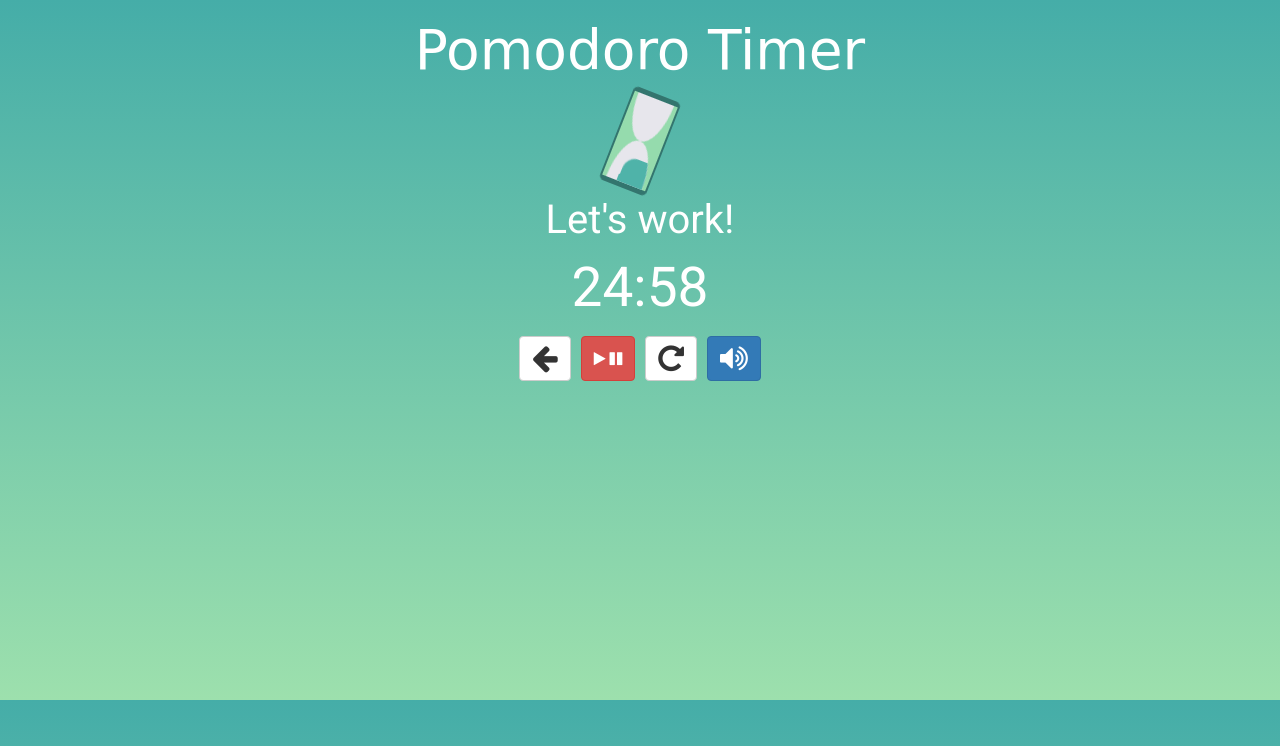
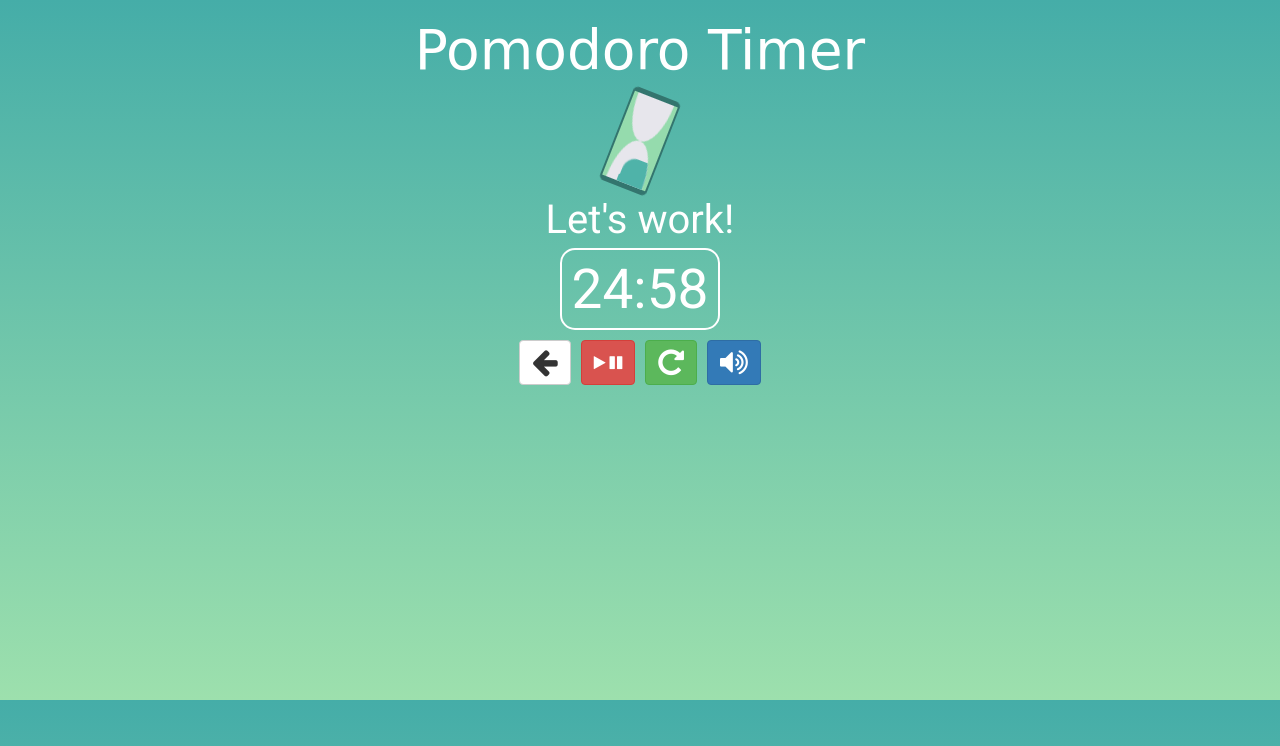
Before and after one commit to christophszcz/pomodoro, a plain HTML site: page index.html in a window 1280 px wide. Both pictures are taken after a click on the button "Start!". Drawn offline with nearby package versions, Linux system fonts and the light colour scheme; a web font is replaced by a local one.

Commit message:
Input a time box.

```diff
--- a/css/timer.css
+++ b/css/timer.css
@@ -37,6 +37,20 @@
 	text-align: center;
 	color: #fff;
 	font-size: 55px;
+  margin-bottom: 10px;
+}
+
+.time-box{
+  display: flex;
+  justify-content: center;
+  border: 2px solid;
+  padding-left: 10px;
+  padding-right: 10px;
+  border-radius: 15px;
+}
+
+p{
+  margin-bottom: 0px;
 }
 
 /* Buttons */
--- a/index.html
+++ b/index.html
@@ -50,7 +50,9 @@
 				<p class="action" id="work-text">Let's work!</p>
 				<p class="action" id="break-text">Calm down! <br/> It's time for a break.</p>
 				<div class="time">
-					<span id="minutes"></span>:<span id="seconds"></span>
+					<div class="time-box">
+						<span id="minutes"></span>:<span id="seconds"></span>
+					</div>
 				</div>
 				<div class="button-group">
 					<button class="btn btn-default" id='go-back'>
@@ -60,16 +62,16 @@
 						<i class="fa fa-play"></i>
 						<i class="fa fa-pause"></i>
 					</button>
-					<button class="btn btn-default" id="reset">
+					<button class="btn btn-success" id="reset">
 						<i class="fa fa-repeat"></i>
 					</button>
 					<button class="btn btn-primary" id="audio">
 						<i class="fa fa-volume-up"></i>
 					</button>
-					<button class="btn btn-primary" id="start-break">
+					<button class="btn btn-info" id="start-break">
 						Start Break!
 					</button>
-					<button class="btn btn-primary" id="restart-work-session">
+					<button class="btn btn-info" id="restart-work-session">
 						Restart Work Session
 					</button>
 				</div><!-- .button-group -->
```
